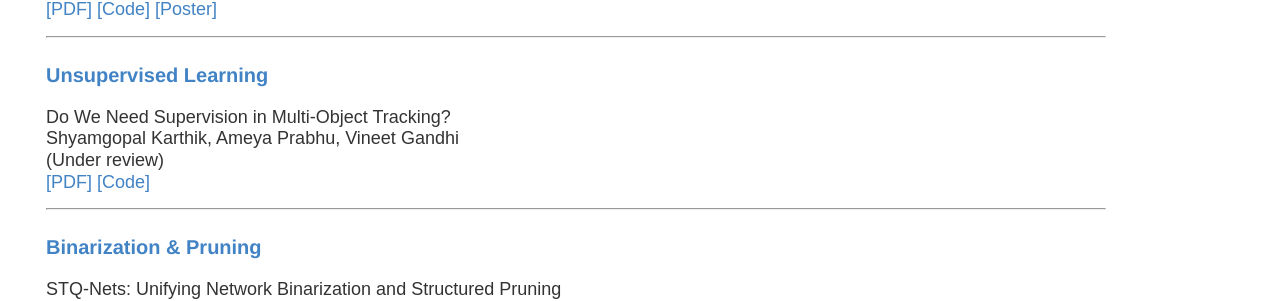
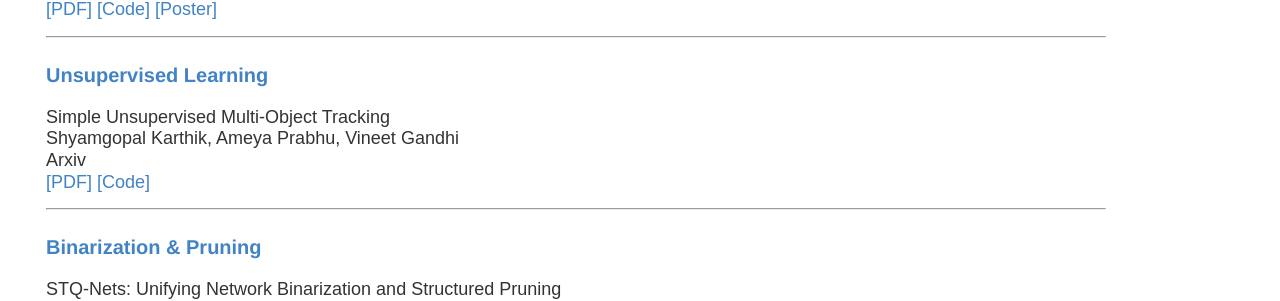
Before and after one commit to drimpossible/drimpossible.github.io, a Jekyll site: the page built from publications/index.md, in a window 1280 px wide. Shown: the part 1027-1328 px from the top of the page. Built offline with Jekyll 4.4.1, drawn with Linux system fonts in a browser that asks for light colours.

Commit message:
Update index.md

```diff
--- a/publications/index.md
+++ b/publications/index.md
@@ -35,7 +35,7 @@ Sampling Bias in Deep Active Classification: An Empirical Study <br/> Ameya Prab
 ---
 ### <a name="unsuplearn" id="unsuplearn"> Unsupervised Learning
 
-Do We Need Supervision in Multi-Object Tracking? <br/> Shyamgopal Karthik, Ameya Prabhu, Vineet Gandhi <br/> (Under review) <br/> [\[PDF\]]() [\[Code\]]()
+Simple Unsupervised Multi-Object Tracking <br/> Shyamgopal Karthik, Ameya Prabhu, Vineet Gandhi <br/> Arxiv <br/> [\[PDF\]](https://arxiv.org/abs/2006.02609) [\[Code\]]()
 
 ---
 ### <a name="netcompress" id="netcompress"> Binarization & Pruning
```
